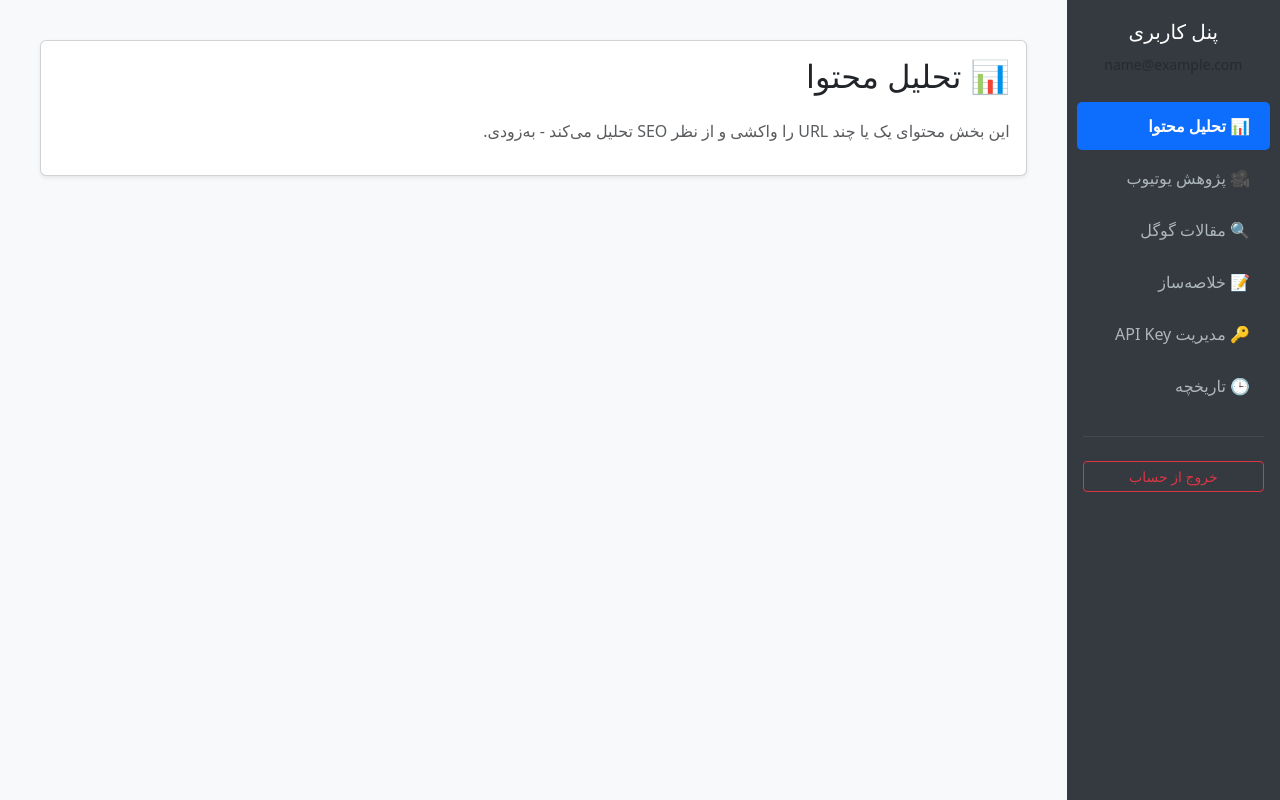
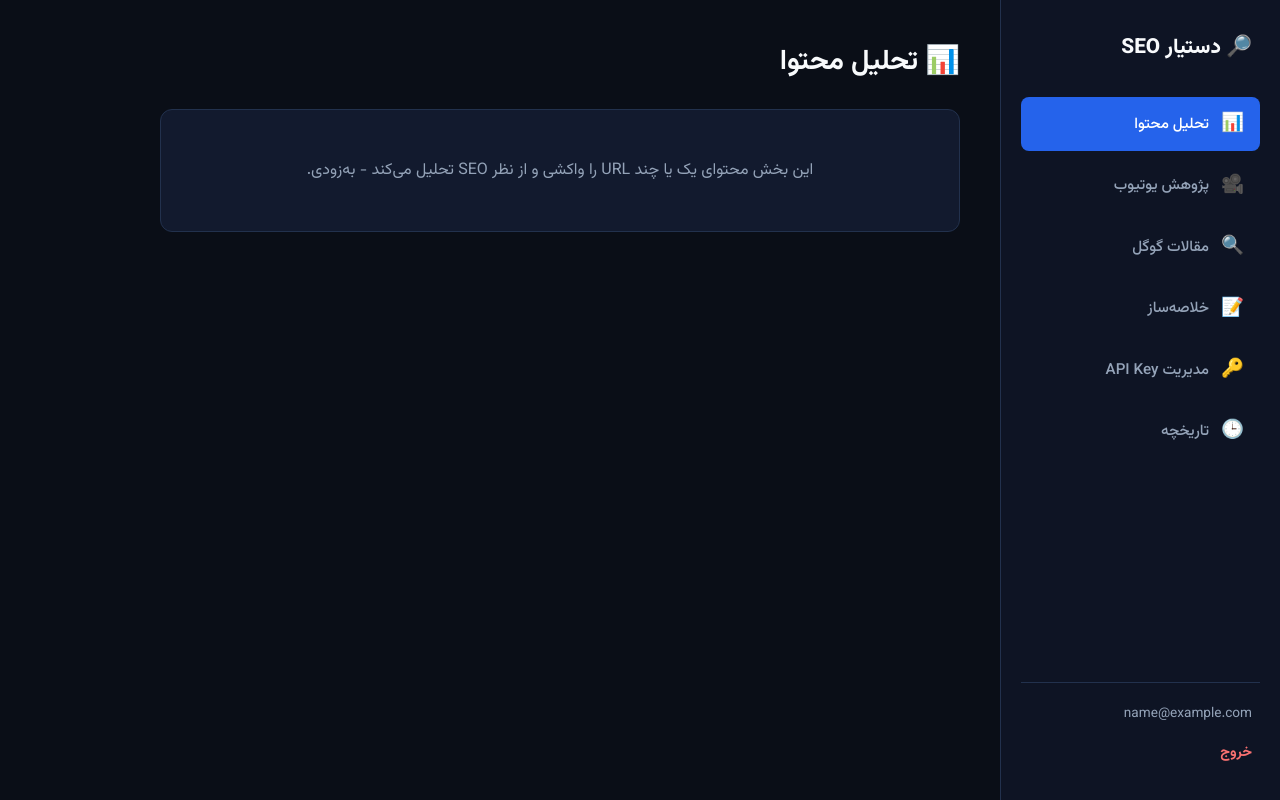
Before and after one commit to hoseinketaby/Smart-seo-assistant-tool, a Flask app: page /dashboard in a window 1280 px wide. Run offline with Flask 3, Linux system fonts and the light colour scheme; the visitor is signed in with stand-in values (Sample User, id 1).

Commit message:
Update base.html

```diff
--- a/templates/dashboard/base.html
+++ b/templates/dashboard/base.html
@@ -3,70 +3,43 @@
 <head>
   <meta charset="UTF-8">
   <meta name="viewport" content="width=device-width, initial-scale=1.0">
-    <title>داشبورد | {{ active_tab_info.label }}</title>
-    <!-- استفاده از بوت‌استرپ فارسی برای ظاهر بهتر -->
-    <link rel="stylesheet" href="https://cdn.jsdelivr.net/npm/bootstrap@5.3.3/dist/css/bootstrap.rtl.min.css">
-    <style>
-        body { background-color: #f8f9fa; }
-        .sidebar { min-height: 100vh; background-color: #343a40; padding-top: 20px; }
-        .sidebar .nav-link { color: #adb5bd; padding: 12px 20px; border-radius: 5px; margin: 2px 10px; transition: 0.3s; }
-        .sidebar .nav-link:hover { background-color: #495057; color: #fff; }
-        .sidebar .nav-link.active { background-color: #0d6efd; color: #fff; font-weight: bold; }
-        .content-area { padding: 40px; }
-    </style>
+  <title>داشبورد — دستیار SEO</title>
+  <link rel="stylesheet" href="{{ url_for('static', filename='style.css') }}">
 </head>
 <body>
+  <div class="layout">
 
-    <div class="container-fluid">
-        <div class="row">
+    <!-- Sidebar: tab navigation -->
+    <aside class="sidebar dashboard-sidebar">
+      <h2>🔎 دستیار SEO</h2>
 
-            <!-- سایدبار (منوی تب‌ها) -->
-            <div class="col-md-3 col-lg-2 px-0 sidebar">
-                <div class="text-center text-white mb-4">
-                    <h5>پنل کاربری</h5>
-                    <small class="text-muted">{{ user.email }}</small>
-                </div>
-                <nav class="nav flex-column">
+      <nav class="tab-nav">
         {% for tab in tabs %}
-                        <!-- رفع باگ: استفاده دقیق از url_for و tab.key برای لینک دهی صحیح -->
-                        <a class="nav-link {% if tab.key == active_tab %}active{% endif %}"
-                           href="{{ url_for('dashboard.overview', tab=tab.key) }}">
-                            {{ tab.icon }} {{ tab.label }}
+          <a href="{{ url_for(tab.endpoint, **tab.params) }}"
+             class="tab-link {% if tab.key == active_tab %}active{% endif %}">
+            <span class="tab-icon">{{ tab.icon }}</span>
+            <span class="tab-label">{{ tab.label }}</span>
           </a>
         {% endfor %}
       </nav>
-                <hr class="border-secondary mx-3 my-4">
-                <div class="text-center px-3">
-                    <a href="{{ url_for('auth.logout') }}" class="btn btn-outline-danger btn-sm w-100">خروج از حساب</a>
+
+      <div class="sidebar-footer">
+        <p class="user-email">{{ user.email }}</p>
+        <a href="{{ url_for('auth.logout') }}" class="logout-link">خروج</a>
       </div>
+    </aside>
+
+    <!-- Main content: active tab -->
+    <main class="main">
+      <h1>{{ active_tab_info.icon }} {{ active_tab_info.label }}</h1>
+
+      {% block tab_content %}
+      <div class="tab-placeholder">
+        <p>{{ active_tab_info.placeholder }}</p>
       </div>
-
-            <!-- بخش محتوای اصلی -->
-            <div class="col-md-9 col-lg-10 content-area">
-                <div class="card shadow-sm">
-                    <div class="card-body">
-                        <h2 class="mb-4">{{ active_tab_info.icon }} {{ active_tab_info.label }}</h2>
-                        <p class="text-muted">{{ active_tab_info.placeholder }}</p>
-
-                        <!-- نمایش پیام‌های فلش (اخطارها و موفقیت‌ها) -->
-                        {% with messages = get_flashed_messages(with_categories=true) %}
-                            {% if messages %}
-                                {% for category, message in messages %}
-                                    <div class="alert alert-{{ 'danger' if category == 'error' else 'success' }} alert-dismissible fade show" role="alert">
-                                        {{ message }}
-                                        <button type="button" class="btn-close" data-bs-dismiss="alert" aria-label="Close"></button>
-                                    </div>
-                                {% endfor %}
-                            {% endif %}
-                        {% endwith %}
+      {% endblock %}
+    </main>
 
   </div>
-                </div>
-            </div>
-
-        </div>
-    </div>
-
-    <script src="https://cdn.jsdelivr.net/npm/bootstrap@5.3.3/dist/js/bootstrap.bundle.min.js"></script>
 </body>
 </html>
```
Lines whose indentation alone changed are shown as unchanged.
